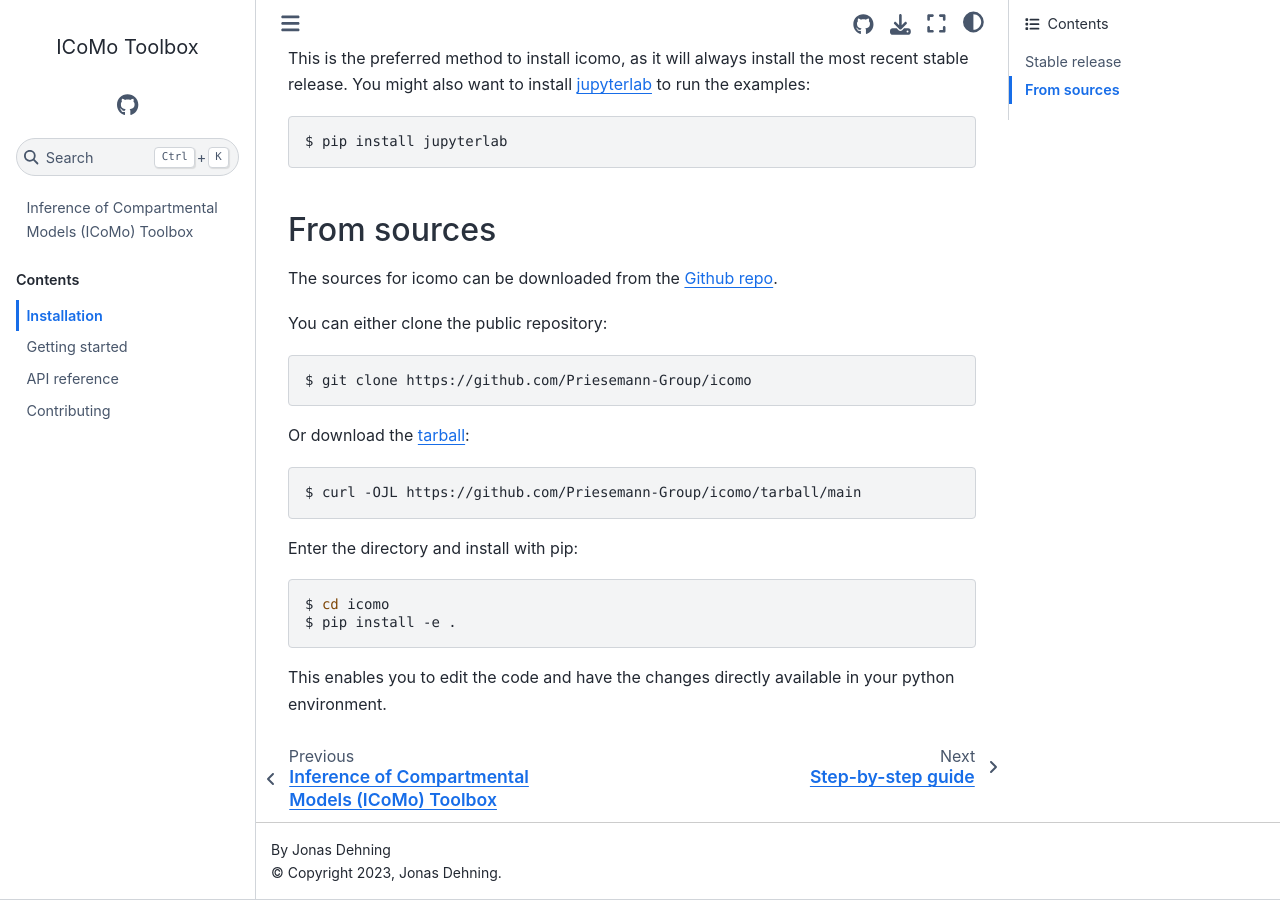
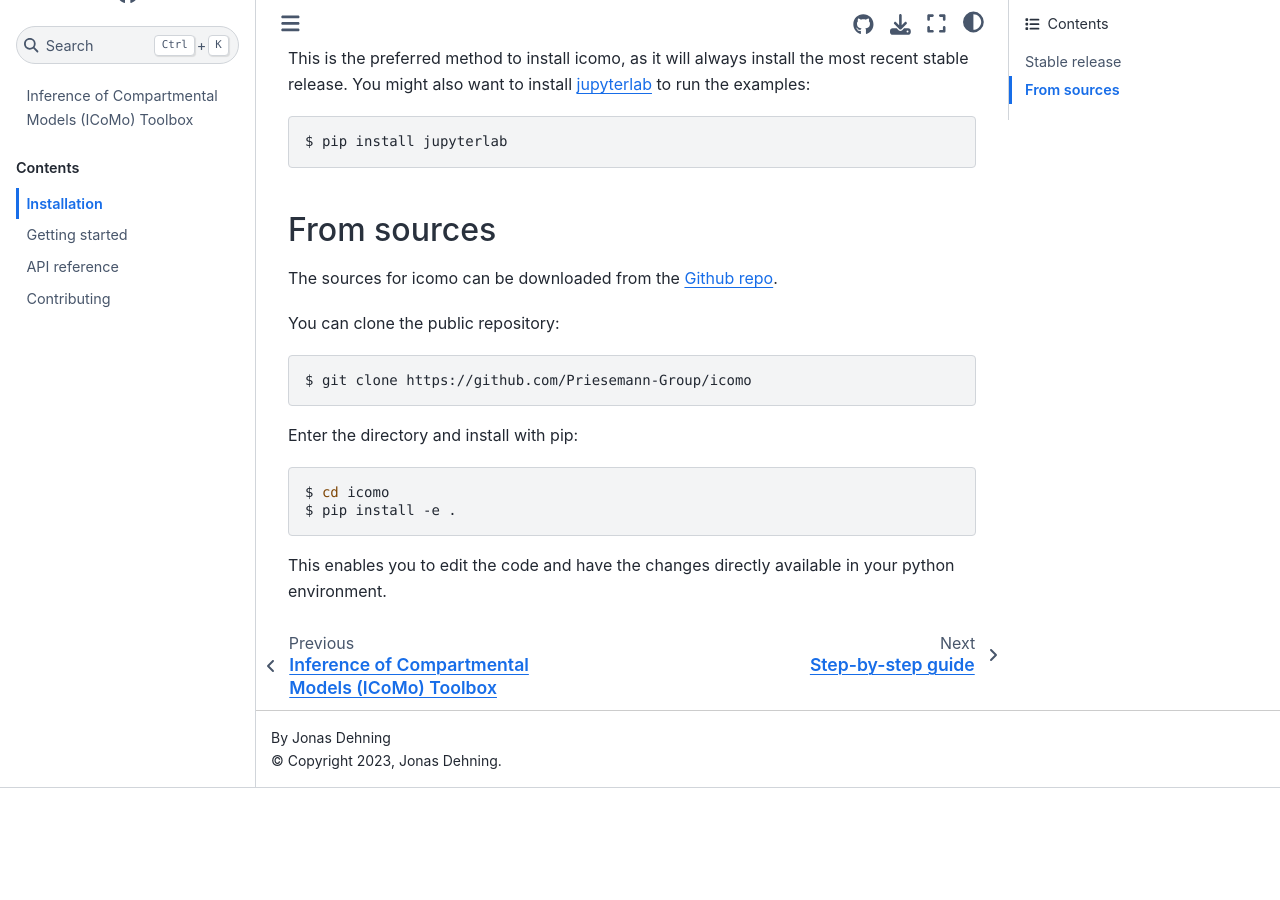
Before and after one commit to Priesemann-Group/icomo, a Sphinx documentation site: the page built from docs/installation.md, in a window 1280 px wide and 900 px high, scrolled down 560 px. Built offline with Sphinx 7.4.7 and the Sphinx Book theme 1.1.4, drawn with Linux system fonts in a browser that asks for light colours; after the commit the page ends 1348 px from its top, so only the background shows below that.

Commit message:
Remove tarball download instructions, add yaml indention rules to .editorconfig and

````diff
--- a/docs/installation.md
+++ b/docs/installation.md
@@ -38,17 +38,10 @@ $ pip install jupyterlab
 The sources for icomo can be downloaded from
 the [Github repo](https://github.com/Priesemann-Group/icomo).
 
-You can either clone the public repository:
+You can clone the public repository:
 
 ```bash
 $ git clone https://github.com/Priesemann-Group/icomo
-```
-
-Or download the
-[tarball](https://github.com/Priesemann-Group/icomo/tarball/main):
-
-```bash
-$ curl -OJL https://github.com/Priesemann-Group/icomo/tarball/main
 ```
 
 Enter the directory and install with pip:
````
Also changed, not shown: .readthedocs.yaml, .releaserc.json (deleted), 1 other file.
